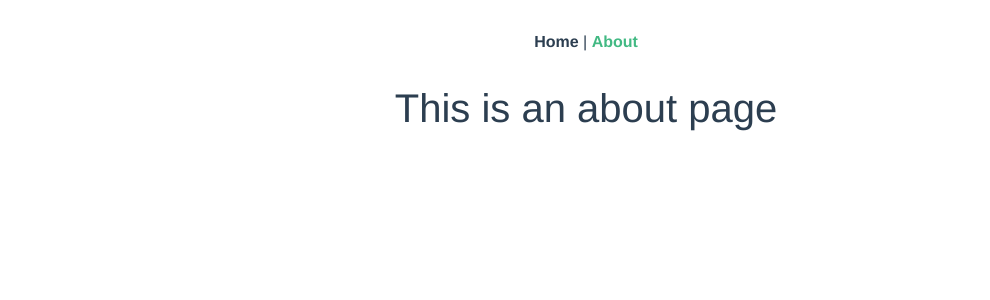
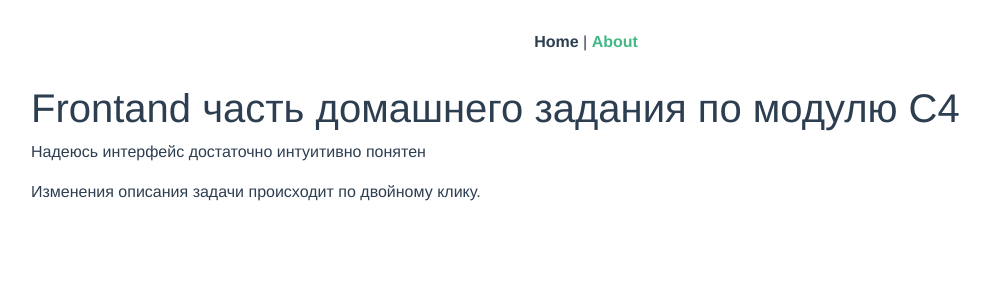
Before and after one commit to 2100992/SF_C4_frontend, a Vue app in the folder client/: page /about in a window 1280 px wide. Shown: the top 300 px of the page, without its empty margins (54-1044 px from the left). Built offline with nearby package versions, Linux system fonts and the light colour scheme; the HTML template or start-up script is replaced by a standard one.

Commit message:
add about info

```diff
--- a/client/src/views/About.vue
+++ b/client/src/views/About.vue
@@ -1,5 +1,18 @@
 <template>
   <div class="about">
-    <h1>This is an about page</h1>
+    <div class="container">
+      <h1>Frontand часть домашнего задания по модулю C4</h1>
+      <p>Надеюсь интерфейс достаточно интуитивно понятен</p>
+      <p>Изменения описания задачи происходит по двойному клику.</p>
+    </div>
   </div>
 </template>
+
+<style scoped>
+h1,
+h2,
+h3,
+p {
+  text-align: left;
+}
+</style>
```
